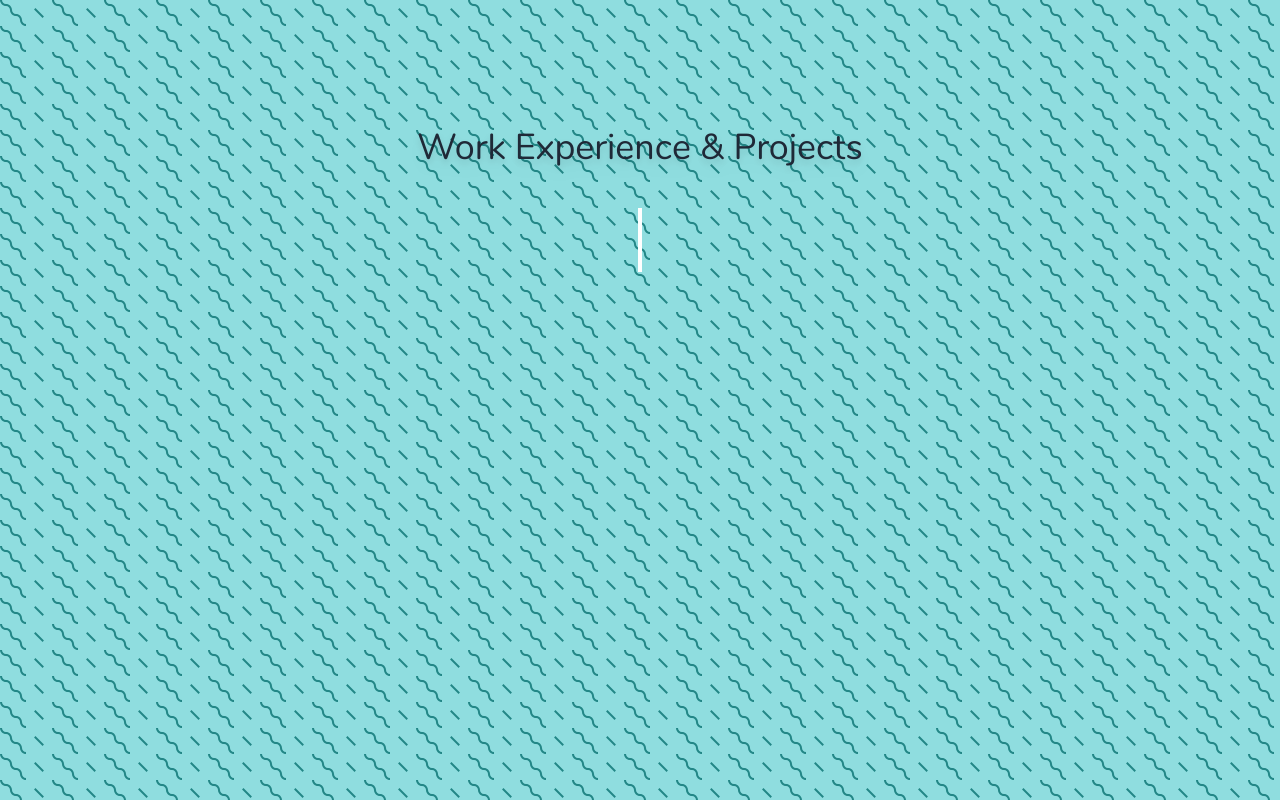
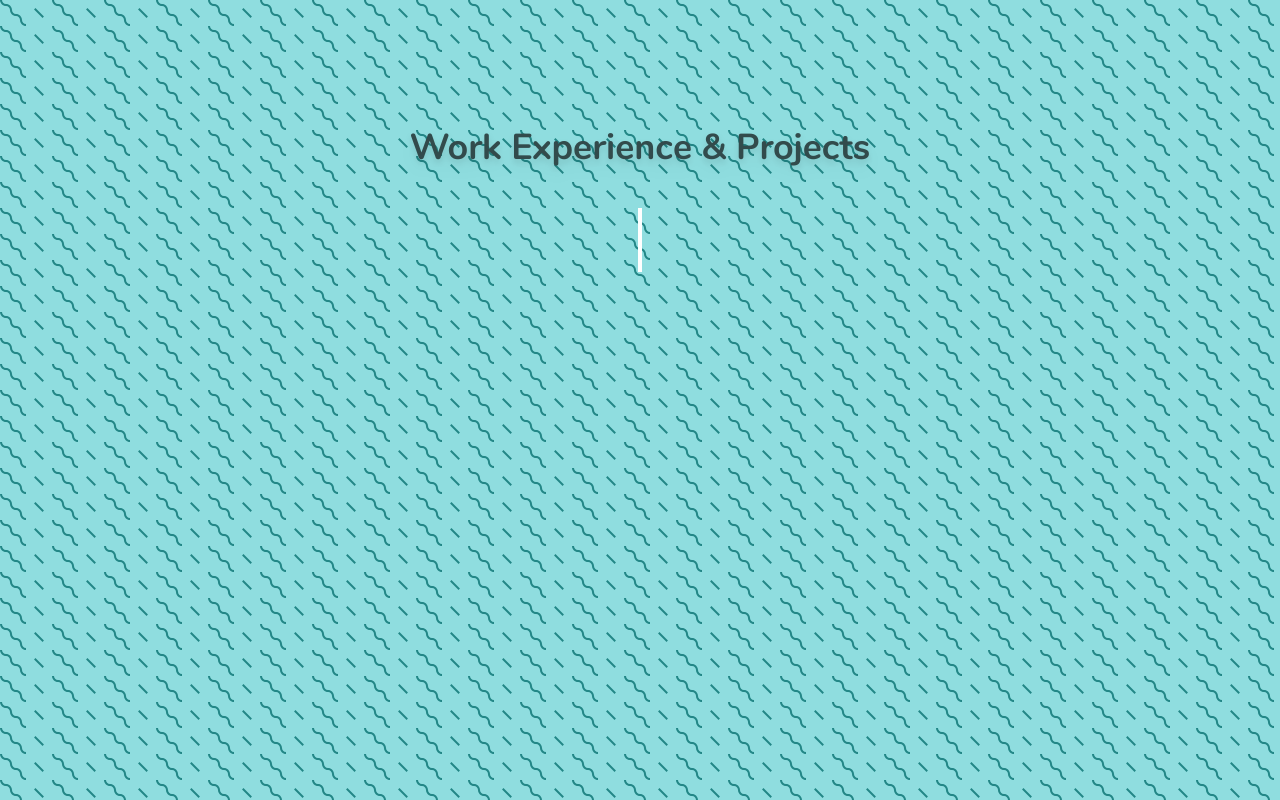
Before and after one commit to andreahern/portfolio, a Next.js app: page /components/Timeline in a window 1280 px wide. Built offline with nearby package versions, Linux system fonts and the light colour scheme.

Commit message:
Correct Colors.

```diff
--- a/pages/components/Socials.tsx
+++ b/pages/components/Socials.tsx
@@ -9,7 +9,7 @@
         <a className="w-1/2 h-full flex items-end justify-end">
           <FontAwesomeIcon
             icon={faGithub}
-            className="hover:text-gray-500 text-gray-900"
+            className="hover:text-bodyHover text-body"
           />
         </a>
       </Link>
@@ -17,7 +17,7 @@
         <a className="w-1/2 h-full flex items-end justify-end">
           <FontAwesomeIcon
             icon={faLinkedin}
-            className="hover:text-gray-500 text-gray-900"
+            className="hover:text-bodyHover text-body"
           />
         </a>
       </Link>
--- a/pages/components/Timeline.tsx
+++ b/pages/components/Timeline.tsx
@@ -23,7 +23,7 @@
 export default function Timeline({ events }: TimelineType) {
   return (
     <div className="w-full flex flex-col justify-center items-center mt-32 text-gray-800">
-      <h1 className="text-2xl lg:text-4xl filter drop-shadow-lg ">
+      <h1 className="text-2xl lg:text-4xl filter drop-shadow-lg text-body font-bold">
         Work Experience & Projects
       </h1>
       <VerticalTimeline className="my-10" animate={false}>
--- a/tailwind.config.js
+++ b/tailwind.config.js
@@ -12,6 +12,7 @@
       },
       colors: {
         body: "#324B4C",
+        bodyHover: "#466769",
       },
     },
   },
```
